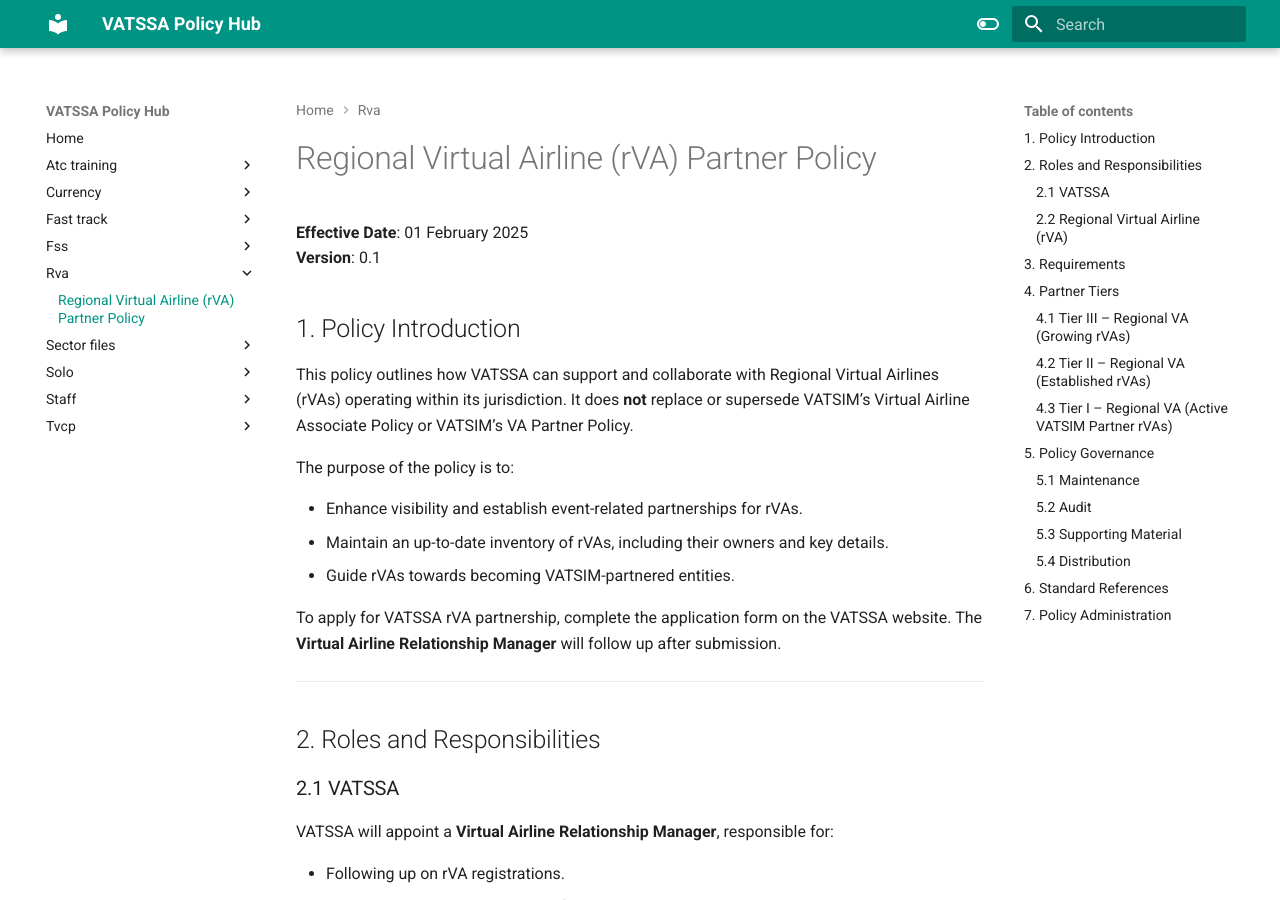
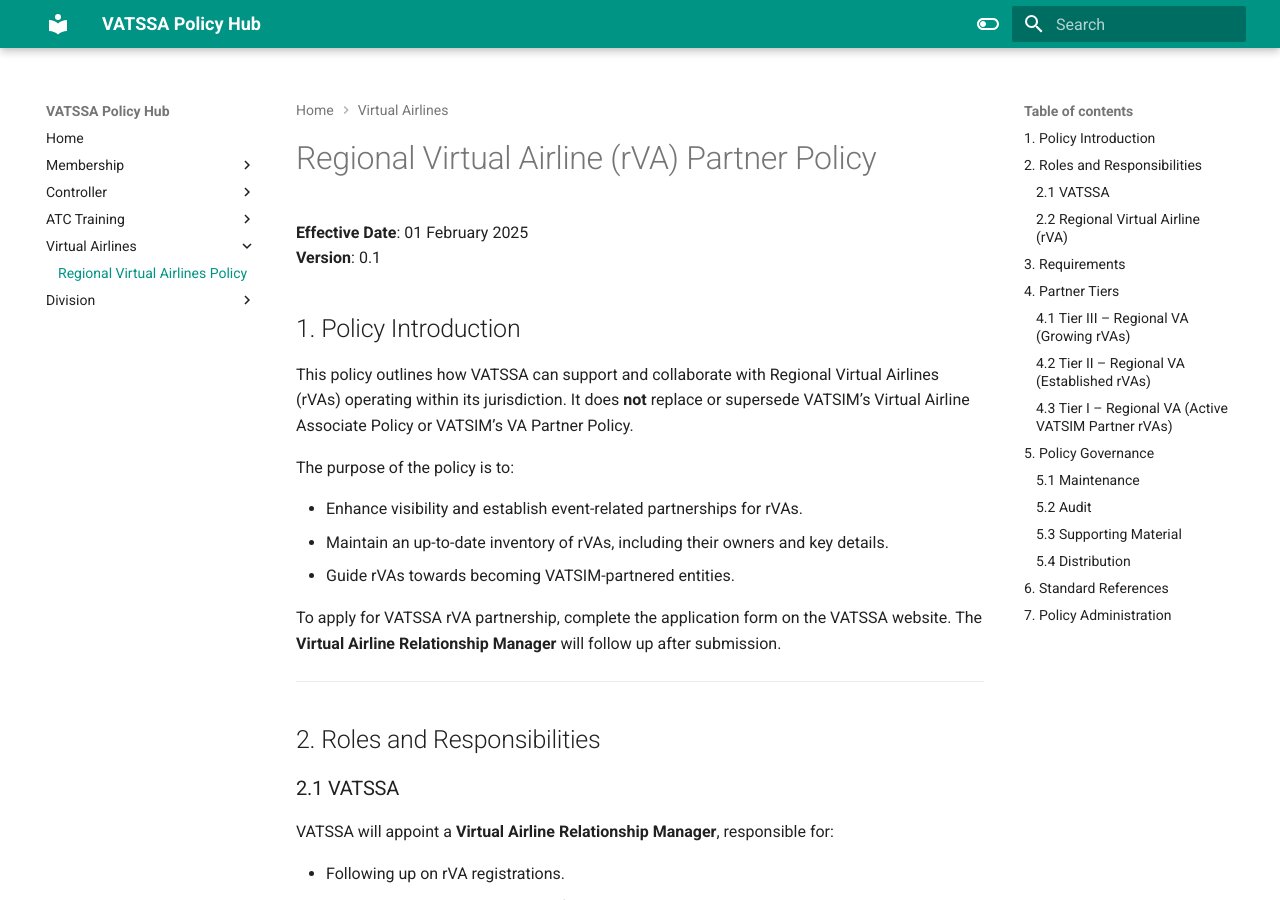
Before and after one commit to VATSIM-SSA/SSA-Policy, an MkDocs documentation site: the page built from docs/rva/overview.md, in a window 1280 px wide and 900 px high. Built offline with MkDocs 1.6.1 and Material for MkDocs 9.7.7, drawn with Linux system fonts in a browser that asks for light colours; part of the change alters nothing that is shown.

```diff
--- a/mkdocs.yml
+++ b/mkdocs.yml
@@ -43,3 +43,21 @@ plugins:
       height: auto
       zoomable: true
       draggable: false
+
+# Navigation Structure
+nav:
+  - Home: index.md
+  - Membership:
+      - Transfer & Visiting Controller Policy: tvcp/overview.md
+  - Controller:
+      - Currency Policy: currency/overview.md
+      - FSS Policy: fss/overview.md
+  - ATC Training:
+      - ATC Training Policy: atc-training/overview.md
+      - Solo Certification Policy: solo/overview.md
+      - Fast Track Paths: fast-track/overview.md
+  - Virtual Airlines:
+      - Regional Virtual Airlines Policy: rva/overview.md
+  - Division:
+      - Staff Policy: staff/overview.md
+      - Sector Files: sector-files/overview.md
```
